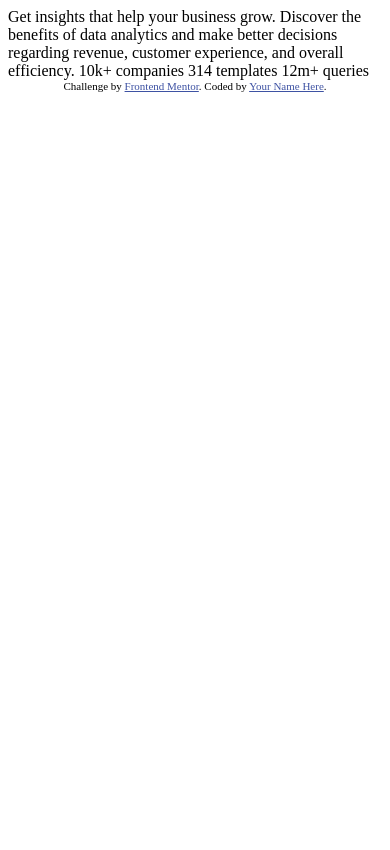
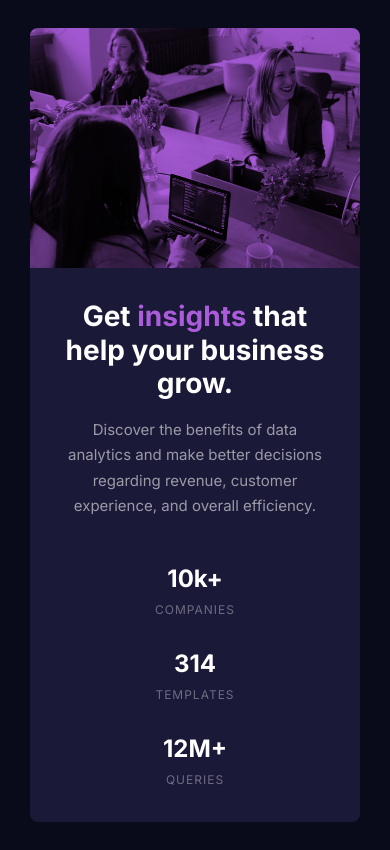
Before and after one commit to manjeshrv53/stats-preview-card-component, a plain HTML site: page index.html in a window 390 px wide. Drawn offline with Linux system fonts and the light colour scheme.

Commit message:
Finished styling mobile version

```diff
--- /dev/null
+++ b/css/style.css
@@ -0,0 +1,150 @@
+/* CSS Variables */
+:root {
+  /* Colors */
+  --very-dark-blue: hsl(233, 49%, 7%);
+  --dark-desaturated-blue: hsl(244, 38%, 16%);
+  --soft-violet: hsl(277, 64%, 61%);
+  --white: hsl(0, 0%, 100%);
+  --grey-1: hsl(245, 7%, 63%);
+  --grey-2: hsl(243, 8%, 46%);
+
+  /* Theming */
+  --color-accent: var(--soft-violet);
+  --color-primary: var(--dark-desaturated-blue);
+  --color-primary-dark: var(--very-dark-blue);
+  --body-color: var(--grey-1);
+  --body-bg: var(--color-primary-dark);
+  --font-body: 'Inter', sans-serif;
+}
+
+/* Basic reset */
+*,
+*::before,
+*::after {
+  padding: 0;
+  margin: 0;
+  box-sizing: border-box;
+}
+
+html {
+  font-size: 62.5%;
+}
+
+body {
+  color: var(--body-color);
+  background-color: var(--body-bg);
+  font-family: var(--font-body);
+  font-weight: 400;
+  font-size: 1.5rem;
+  line-height: 1.7;
+}
+
+img,
+picture,
+video {
+  display: inline-block;
+  width: 100%;
+}
+
+/* Container */
+.container {
+  min-height: 100vh;
+  padding: 2.8rem 1.6rem;
+  display: grid;
+  place-items: center;
+}
+
+.card {
+  background-color: var(--color-primary);
+  width: 100%;
+  border-radius: 0.8rem;
+  overflow: hidden;
+  max-width: 33rem;
+}
+
+.card-img {
+  height: 24rem;
+  width: 100%;
+  background-image: linear-gradient(
+      to right,
+      var(--color-accent),
+      var(--color-accent)
+    ),
+    url('./../images/image-header-mobile.jpg');
+  background-size: cover;
+  background-position: center;
+  background-repeat: no-repeat;
+  background-blend-mode: multiply;
+}
+
+.card-content {
+  padding: 3.2rem;
+  text-align: center;
+}
+
+.card-title {
+  font-size: 2.8rem;
+  font-weight: 700;
+  line-height: 1.2;
+  margin-bottom: 1.6rem;
+  color: var(--white);
+}
+
+.card-title span {
+  color: var(--color-accent);
+}
+
+.card-text {
+  margin-bottom: 4rem;
+}
+
+/* Stats */
+.stats-group {
+  display: flex;
+  flex-direction: column;
+  gap: 2.4rem;
+}
+
+.stats {
+  display: flex;
+  flex-direction: column;
+}
+
+.stats-count {
+  font-size: 2.4rem;
+  font-weight: 700;
+  color: var(--white);
+}
+
+.stats-text {
+  color: var(--grey-2);
+  font-size: 1.2rem;
+  font-family: 'Lexend Deca' sans-serif;
+  text-transform: uppercase;
+  font-weight: 400;
+  letter-spacing: 1px;
+}
+
+/**************************************/
+/* Responsive styling */
+/**************************************/
+
+/* Small devices (landscape phones, 576px and up) */
+@media (min-width: 576px) {
+}
+
+/* Medium devices (tablets, 768px and up) */
+@media (min-width: 768px) {
+}
+
+/* Large devices (desktops, 992px and up) */
+@media (min-width: 992px) {
+}
+
+/* X-Large devices (large desktops, 1200px and up) */
+@media (min-width: 1200px) {
+}
+
+/* XX-Large devices (larger desktops, 1400px and up) */
+@media (min-width: 1400px) {
+}
--- a/index.html
+++ b/index.html
@@ -1,22 +1,60 @@
 <!DOCTYPE html>
 <html lang="en">
-<head>
-  <meta charset="UTF-8">
-  <meta name="viewport" content="width=device-width, initial-scale=1.0"> <!-- displays site properly based on user's device -->
+  <head>
+    <meta charset="UTF-8" />
+    <meta name="viewport" content="width=device-width, initial-scale=1.0" />
+    <!-- displays site properly based on user's device -->
 
-  <link rel="icon" type="image/png" sizes="32x32" href="./images/favicon-32x32.png">
+    <link
+      rel="icon"
+      type="image/png"
+      sizes="32x32"
+      href="./images/favicon-32x32.png"
+    />
 
-  <title>Frontend Mentor | Stats preview card component</title>
+    <!-- Google fonts -->
+    <link rel="preconnect" href="https://fonts.googleapis.com" />
+    <link rel="preconnect" href="https://fonts.gstatic.com" crossorigin />
+    <link
+      href="https://fonts.googleapis.com/css2?family=Inter:wght@400;700&family=Lexend+Deca&display=swap"
+      rel="stylesheet"
+    />
 
-  <!-- Feel free to remove these styles or customise in your own stylesheet 👍 -->
-  <style>
-    .attribution { font-size: 11px; text-align: center; }
-    .attribution a { color: hsl(228, 45%, 44%); }
-  </style>
-</head>
-<body>
+    <!-- Css -->
+    <link rel="stylesheet" href="./css/style.css" />
 
-  Get insights that help your business grow.
+    <title>Frontend Mentor | Stats preview card component</title>
+  </head>
+  <body>
+    <main class="container">
+      <article class="card">
+        <div class="card-img"></div>
+        <div class="card-content">
+          <h1 class="card-title">
+            Get <span>insights</span> that help your business grow.
+          </h1>
+          <p class="card-text">
+            Discover the benefits of data analytics and make better decisions
+            regarding revenue, customer experience, and overall efficiency.
+          </p>
+          <div class="stats-group">
+            <div class="stats">
+              <span class="stats-count">10k+</span>
+              <span class="stats-text">Companies</span>
+            </div>
+            <div class="stats">
+              <span class="stats-count">314</span>
+              <span class="stats-text">Templates</span>
+            </div>
+            <div class="stats">
+              <span class="stats-count">12M+</span>
+              <span class="stats-text">Queries</span>
+            </div>
+          </div>
+        </div>
+      </article>
+    </main>
+    <!-- Get insights that help your business grow.
 
   Discover the benefits of data analytics and make better decisions regarding revenue, customer
   experience, and overall efficiency.
@@ -28,6 +66,6 @@
   <div class="attribution">
     Challenge by <a href="https://www.frontendmentor.io?ref=challenge" target="_blank">Frontend Mentor</a>.
     Coded by <a href="#">Your Name Here</a>.
-  </div>
-</body>
+  </div> -->
+  </body>
 </html>
```
